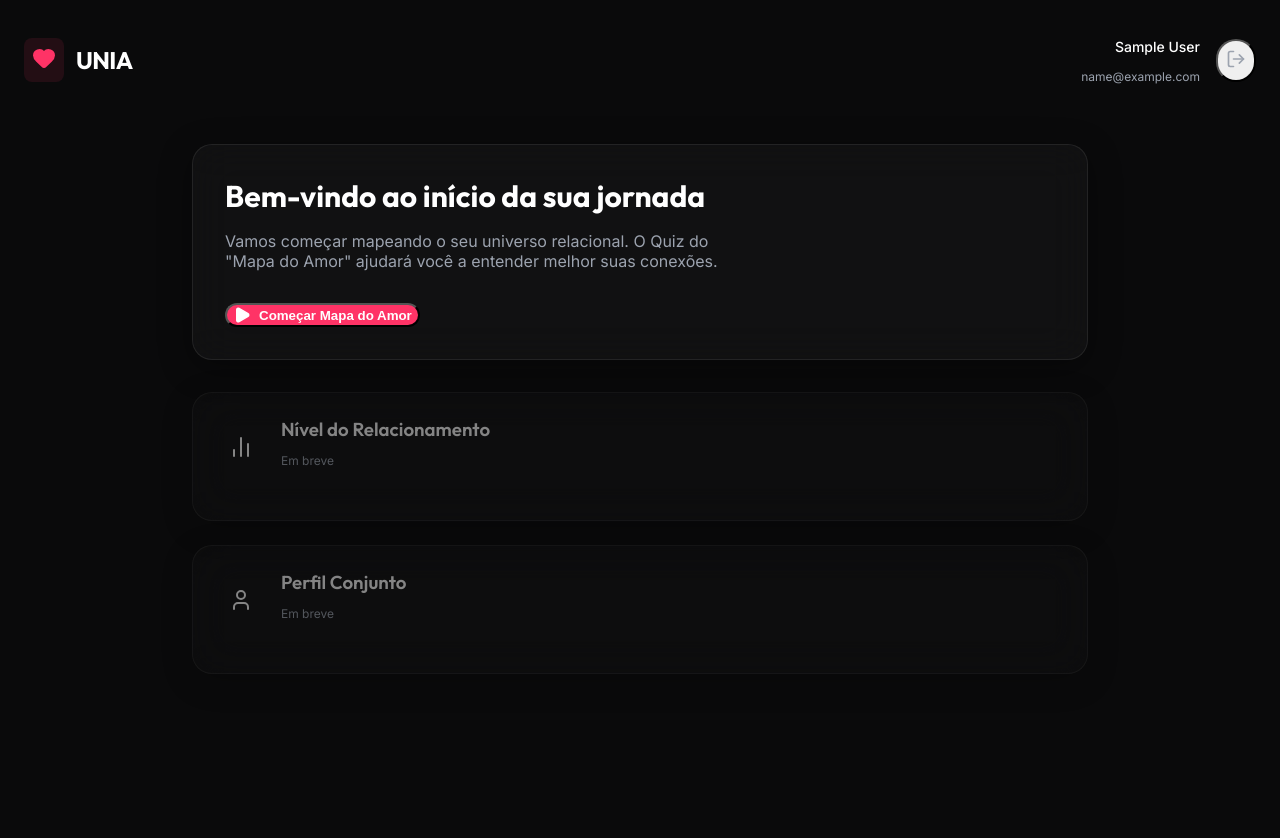
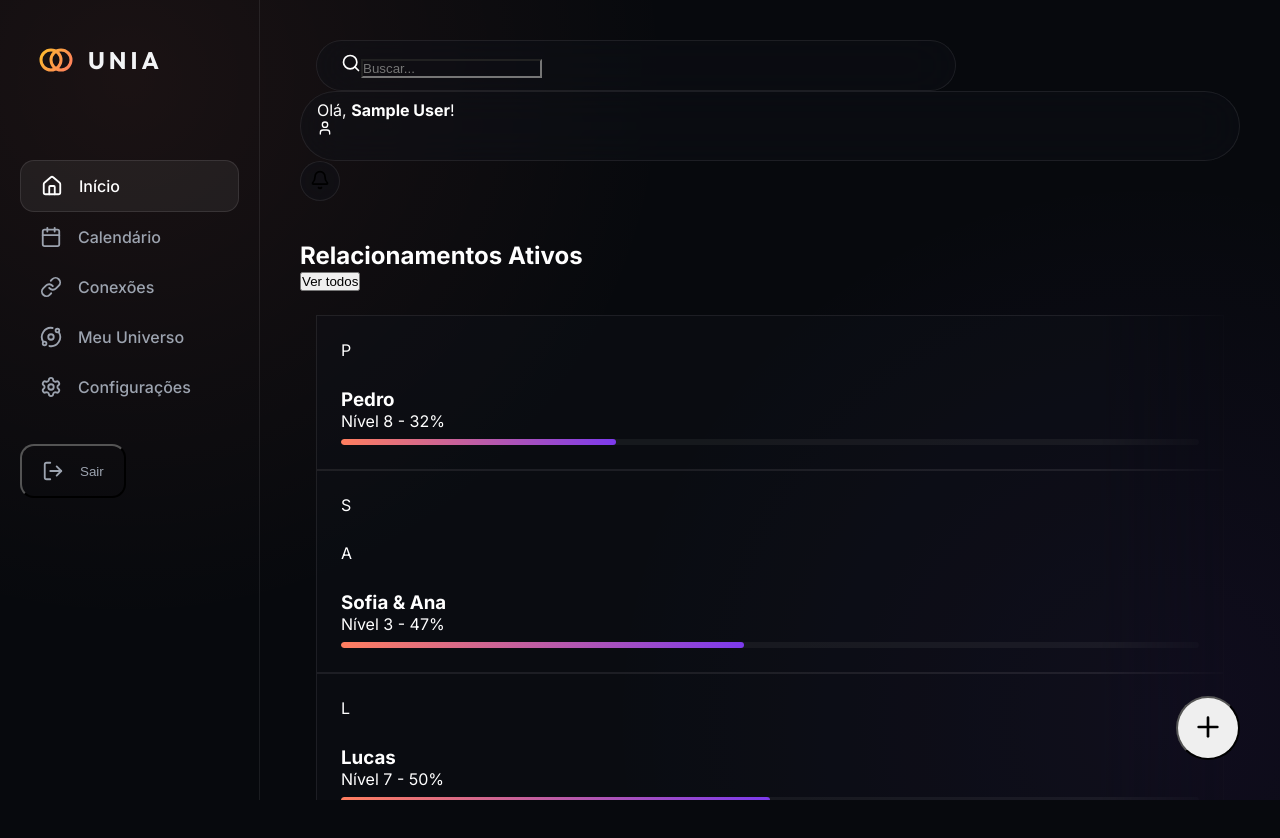
Before and after one commit to pracy1983/UNIA, a React (Vite) app in the folder frontend/: page /dashboard in a window 1280 px wide. Shown: the top 838 px of the page. After the commit the page ends 800 px from the top, so only its background shows below. Built offline with nearby package versions, Linux system fonts and the light colour scheme; sample sign-in values are in the browser's storage.

Commit message:
feat: redesign Dashboard to match reference image (Nebula theme, Sidebar, SVG logo)

```diff
--- a/frontend/src/pages/Dashboard.tsx
+++ b/frontend/src/pages/Dashboard.tsx
@@ -1,7 +1,63 @@
 import React from 'react';
+import {
+  Home,
+  Calendar,
+  Link as LinkIcon,
+  Orbit,
+  Settings,
+  Search,
+  Bell,
+  Plus,
+  Sparkles,
+  Search as SearchIcon,
+  LogOut,
+  User
+} from 'lucide-react';
+import { motion } from 'framer-motion';
 import { useNavigate } from 'react-router-dom';
-import { motion } from 'framer-motion';
-import { Heart, Play, User, LogOut, ChartNoAxesColumn as ChartColumn } from 'lucide-react';
+
+const UniaLogo = () => (
+  <div className="logo-rings mb-12 px-4 select-none">
+    <svg width="40" height="40" viewBox="0 0 40 40" fill="none" xmlns="http://www.w3.org/2000/svg">
+      <circle cx="15" cy="20" r="10" stroke="url(#logo_grad)" strokeWidth="3" />
+      <circle cx="25" cy="20" r="10" stroke="url(#logo_grad)" strokeWidth="3" />
+      <defs>
+        <linearGradient id="logo_grad" x1="5" y1="10" x2="35" y2="30" gradientUnits="userSpaceOnUse">
+          <stop stopColor="#FDBB2D" />
+          <stop offset="1" stopColor="#FF7E5F" />
+        </linearGradient>
+      </defs>
+    </svg>
+    <span style={{ color: '#F3F4F6' }}>UNIA</span>
+  </div>
+);
+
+const RelationshipCard = ({ name, level, percentage, secondaryAvatar = null }: any) => (
+  <motion.div
+    whileHover={{ y: -5 }}
+    className="glass glass-hover p-6 rounded-[24px] min-w-[280px] flex flex-col gap-4"
+  >
+    <div className="flex items-center gap-4">
+      <div className="relative flex -space-x-2">
+        <div className="w-12 h-12 rounded-full overflow-hidden border-2 border-white/10 bg-surface-light flex items-center justify-center text-xs">
+          {name.charAt(0)}
+        </div>
+        {secondaryAvatar && (
+          <div className="w-12 h-12 rounded-full overflow-hidden border-2 border-white/10 bg-surface-light flex items-center justify-center text-xs">
+            {secondaryAvatar.charAt(0)}
+          </div>
+        )}
+      </div>
+      <div>
+        <h3 className="text-lg font-semibold">{name}</h3>
+        <p className="text-sm text-muted-foreground">Nível {level} - {percentage}%</p>
+      </div>
+    </div>
+    <div className="progress-container mt-2">
+      <div className="progress-bar" style={{ width: `${percentage}%` }}></div>
+    </div>
+  </motion.div>
+);
 
 const Dashboard = () => {
   const navigate = useNavigate();
@@ -10,82 +66,220 @@ const Dashboard = () => {
   const handleLogout = () => {
     localStorage.removeItem('token');
     localStorage.removeItem('user');
-    window.location.href = '/login';
+    navigate('/login');
   };
 
   return (
-    <div className="min-h-screen p-6" style={{ background: 'var(--bg-dark)', color: 'white' }}>
-      <header className="flex justify-between items-center mb-12">
-        <div className="flex items-center gap-3">
-          <div className="p-2 rounded-lg bg-primary-light">
-            <Heart className="text-primary" size={24} fill="currentColor" />
+    <div className="app-container">
+      {/* Sidebar Sidebar */}
+      <aside className="sidebar border-r border-white/5">
+        <UniaLogo />
+
+        <nav className="flex flex-col gap-2">
+          <a href="#" className="nav-item active">
+            <Home size={22} />
+            <span>Início</span>
+          </a>
+          <a href="#" className="nav-item">
+            <Calendar size={22} />
+            <span>Calendário</span>
+          </a>
+          <a href="#" className="nav-item">
+            <LinkIcon size={22} />
+            <span>Conexões</span>
+          </a>
+          <a href="#" className="nav-item">
+            <Orbit size={22} />
+            <span>Meu Universo</span>
+          </a>
+          <a href="#" className="nav-item">
+            <Settings size={22} />
+            <span>Configurações</span>
+          </a>
+        </nav>
+
+        <div className="mt-auto">
+          <button
+            onClick={handleLogout}
+            className="nav-item w-full bg-transparent border-none cursor-pointer"
+          >
+            <LogOut size={22} />
+            <span>Sair</span>
+          </button>
         </div>
-          <h1 className="text-2xl font-bold tracking-tight">UNIA</h1>
+      </aside>
+
+      {/* Main Main */}
+      <main className="main-content">
+        {/* Header Header */}
+        <header className="flex items-center justify-between">
+          <div className="flex-1 max-w-2xl px-4">
+            <div className="glass flex items-center gap-3 px-6 py-3 rounded-full border border-white/10">
+              <SearchIcon size={20} className="text-muted-foreground" />
+              <input
+                type="text"
+                placeholder="Buscar..."
+                className="bg-transparent border-none outline-none w-full text-white placeholder:text-muted-foreground"
+              />
+            </div>
           </div>
 
-        <div className="flex items-center gap-4">
-          <div className="text-right">
-            <p className="text-sm font-medium">{user.displayName || 'Explorador'}</p>
-            <p className="text-xs text-muted-foreground">{user.email}</p>
+          <div className="flex items-center gap-6">
+            <div className="glass flex items-center gap-3 px-4 py-2 rounded-full border border-white/10">
+              <span className="text-sm font-medium">Olá, <span className="font-bold">{user.displayName || 'Beatriz'}</span>!</span>
+              <div className="w-8 h-8 rounded-full bg-primary/20 flex items-center justify-center border border-white/20">
+                <User size={16} />
               </div>
-          <button
-            onClick={handleLogout}
-            className="p-2 rounded-full hover:bg-white/5 text-muted-foreground transition-colors"
-          >
-            <LogOut size={20} />
+            </div>
+            <button className="glass w-10 h-10 rounded-full flex items-center justify-center border border-white/10 hover:bg-white/5 transition-all">
+              <Bell size={20} />
             </button>
           </div>
         </header>
 
-      <main className="max-w-4xl mx-auto">
+        {/* Relacionamentos section Relacionamentos section */}
+        <section>
+          <div className="flex items-center justify-between mb-6">
+            <h2 className="text-xl font-semibold">Relacionamentos Ativos</h2>
+            <button className="text-sm text-primary font-medium hover:underline">Ver todos</button>
+          </div>
+
+          <div className="flex gap-6 overflow-x-auto pb-6 -mx-4 px-4 mask-fade">
+            <RelationshipCard name="Pedro" level="8" percentage={32} />
+            <RelationshipCard name="Sofia & Ana" level="3" percentage={47} secondaryAvatar="A" />
+            <RelationshipCard name="Lucas" level="7" percentage={50} />
+          </div>
+        </section>
+
+        {/* Widgets Grid section Widgets Grid section */}
+        <section className="grid grid-cols-1 md:grid-cols-2 gap-8 items-start">
+
+          {/* Pílula do Dia Widget Pílula do Dia Widget */}
           <motion.div
-          initial={{ opacity: 0, y: 20 }}
-          animate={{ opacity: 1, y: 0 }}
-          className="glass-card mb-8 p-8 relative overflow-hidden"
+            initial={{ opacity: 0, x: -20 }}
+            animate={{ opacity: 1, x: 0 }}
+            className="glass p-8 rounded-[32px] border border-white/10"
           >
-          <div className="relative z-10">
-            <h2 className="text-3xl font-bold mb-4">Bem-vindo ao início da sua jornada</h2>
-            <p className="text-muted-foreground mb-8 max-w-lg">
-              Vamos começar mapeando o seu universo relacional. O Quiz do "Mapa do Amor" ajudará você a entender melhor suas conexões.
-            </p>
+            <h3 className="text-lg font-semibold mb-6">Pílula do Dia</h3>
+            <p className="text-muted-foreground mb-8 text-center px-4">Como foi sua conexão com Sofia hoje?</p>
+
+            <div className="flex flex-col gap-3 max-w-[280px] mx-auto">
               <button
                 onClick={() => navigate('/onboarding')}
-              className="px-6 py-3 rounded-xl bg-primary text-white font-semibold flex items-center gap-2 hover:opacity-90 transition-opacity"
+                className="btn-pill w-full bg-white/5 border-white/20 hover:bg-white/10 py-3 text-center"
               >
-              <Play size={18} fill="currentColor" />
-              Começar Mapa do Amor
+                Excelente
+              </button>
+              <button className="btn-pill w-full border-white/10 hover:bg-white/5 py-3 text-center">
+                Normal
+              </button>
+              <button className="btn-pill w-full border-white/10 hover:bg-white/5 py-3 text-center">
+                Melhorável
               </button>
             </div>
-
-          <div className="absolute top-0 right-0 w-64 h-64 bg-primary/20 blur-[100px] pointer-events-none" />
           </motion.div>
 
-        <div className="grid grid-cols-1 md:grid-cols-2 gap-6">
-          <div className="glass-card p-6 border border-white/5 opacity-50 cursor-not-allowed">
-            <div className="flex items-center gap-4 mb-4">
-              <div className="p-3 rounded-xl bg-purple-500/10 text-purple-400">
-                <ChartColumn size={24} />
-              </div>
-              <div>
-                <h3 className="font-semibold">Nível do Relacionamento</h3>
-                <p className="text-xs text-muted-foreground">Em breve</p>
-              </div>
-            </div>
+          {/* AI Insight Widget AI Insight Widget */}
+          <motion.div
+             initial={{ opacity: 0, x: 20 }}
+             animate={{ opacity: 1, x: 0 }}
+             className="glass p-8 rounded-[32px] border border-white/10 relative overflow-hidden group shadow-[0_0_50px_rgba(255,126,95,0.05)]"
+          >
+            <div className="absolute top-0 right-0 w-32 h-32 bg-primary/10 blur-[60px] rounded-full -translate-y-1/2 translate-x-1/2"></div>
+
+            <div className="flex flex-col items-center text-center gap-6 relative z-10">
+              <div className="w-12 h-12 rounded-full bg-primary-light flex items-center justify-center border border-primary/20">
+                <Sparkles size={24} className="text-primary" />
               </div>
 
-          <div className="glass-card p-6 border border-white/5 opacity-50 cursor-not-allowed">
-            <div className="flex items-center gap-4 mb-4">
-              <div className="p-3 rounded-xl bg-blue-500/10 text-blue-400">
-                <User size={24} />
+              <div>
+                <h3 className="text-xl font-bold mb-2">Alerta UNIA: Previsão de Conexão Profunda!</h3>
+                <p className="text-muted-foreground text-sm max-w-xs mx-auto">
+                  Sugerimos um encontro com Pedro neste fim de semana.
+                </p>
               </div>
-              <div>
-                <h3 className="font-semibold">Perfil Conjunto</h3>
-                <p className="text-xs text-muted-foreground">Em breve</p>
+
+              <button className="btn-pill bg-white/5 border-white/20 hover:bg-white/10 px-8 py-3 font-semibold mt-4">
+                Ver Detalhes
+              </button>
             </div>
-            </div>
-          </div>
-        </div>
+          </motion.div>
+
+        </section>
+
+        {/* Floating Action Button (FAB) Floating Action Button (FAB) */}
+        <motion.button
+          whileHover={{ scale: 1.1 }}
+          whileTap={{ scale: 0.9 }}
+          className="fixed bottom-10 right-10 w-16 h-16 rounded-full bg-gradient-to-br from-primary to-secondary flex items-center justify-center shadow-lg shadow-primary/20 border border-white/10 z-50 text-white cursor-pointer"
+        >
+          <Plus size={32} />
+        </motion.button>
       </main>
+
+      {/* Styled JSX for utility grid from old CSS */}
+      <style>{`
+        .mask-fade {
+          -webkit-mask-image: linear-gradient(to right, black 85%, transparent 100%);
+          mask-image: linear-gradient(to right, black 85%, transparent 100%);
+        }
+        .grid { display: grid; }
+        .grid-cols-1 { grid-template-columns: repeat(1, minmax(0, 1fr)); }
+        @media (min-width: 768px) {
+          .grid-cols-2 { grid-template-columns: repeat(2, minmax(0, 1fr)); }
+        }
+        .text-2xl { font-size: 1.5rem; }
+        .text-3xl { font-size: 1.875rem; }
+        .font-bold { font-weight: 700; }
+        .items-center { align-items: center; }
+        .justify-between { justify-content: space-between; }
+        .flex-1 { flex: 1 1 0%; }
+        .flex-col { flex-direction: column; }
+        .mx-auto { margin-left: auto; margin-right: auto; }
+        .rounded-full { border-radius: 9999px; }
+        .gap-2 { gap: 0.5rem; }
+        .gap-3 { gap: 0.75rem; }
+        .gap-4 { gap: 1rem; }
+        .gap-6 { gap: 1.5rem; }
+        .gap-8 { gap: 2rem; }
+        .p-6 { padding: 1.5rem; }
+        .p-8 { padding: 2rem; }
+        .px-4 { padding-left: 1rem; padding-right: 1rem; }
+        .px-6 { padding-left: 1.5rem; padding-right: 1.5rem; }
+        .py-2 { padding-top: 0.5rem; padding-bottom: 0.5rem; }
+        .py-3 { padding-top: 0.75rem; padding-bottom: 0.75rem; }
+        .mt-2 { margin-top: 0.5rem; }
+        .mt-4 { margin-top: 1rem; }
+        .mb-2 { margin-bottom: 0.5rem; }
+        .mb-6 { margin-bottom: 1.5rem; }
+        .mb-8 { margin-bottom: 2rem; }
+        .mb-12 { margin-bottom: 3rem; }
+        .max-w-xs { max-width: 20rem; }
+        .max-w-2xl { max-width: 42rem; }
+        .min-w-\\[280px\\] { min-width: 280px; }
+        .w-8 { width: 2rem; }
+        .h-8 { height: 2rem; }
+        .w-10 { width: 2.5rem; }
+        .h-10 { height: 2.5rem; }
+        .w-12 { width: 3rem; }
+        .h-12 { height: 3rem; }
+        .w-16 { width: 4rem; }
+        .h-16 { height: 4rem; }
+        .w-32 { width: 8rem; }
+        .h-32 { height: 8rem; }
+        .h-64 { height: 16rem; }
+        .z-50 { z-index: 50; }
+        .relative { position: relative; }
+        .fixed { position: fixed; }
+        .absolute { position: absolute; }
+        .top-0 { top: 0; }
+        .right-0 { right: 0; }
+        .bottom-10 { bottom: 2.5rem; }
+        .right-10 { right: 2.5rem; }
+        .bg-transparent { background-color: transparent; }
+        .outline-none { outline: 2px solid transparent; outline-offset: 2px; }
+        .select-none { user-select: none; }
+      `}</style>
     </div>
   );
 };
--- a/frontend/src/styles/globals.css
+++ b/frontend/src/styles/globals.css
@@ -1,173 +1,163 @@
 @import url('https://fonts.googleapis.com/css2?family=Inter:wght@400;500;600;700&family=Outfit:wght@400;600;700&display=swap');
 
 :root {
-  /* Colors */
-  --primary: #FF3366;
-  --primary-light: rgba(255, 51, 102, 0.1);
-  --secondary: #7C3AED;
-  --bg-dark: #0A0A0B;
-  --surface: #121214;
-  --surface-light: #1A1A1E;
+  /* Colors from Image */
+  --bg-dark: #07090D;
+  --bg-nebula: radial-gradient(circle at 10% 10%, rgba(255, 126, 95, 0.08) 0%, transparent 40%),
+               radial-gradient(circle at 90% 90%, rgba(124, 58, 237, 0.08) 0%, transparent 40%),
+               #07090D;
 
-  /* Text */
-  --text-main: #F3F4F6;
+  --primary: #FF7E5F; /* Coral/Orange from progress bar */
+  --secondary: #7C3AED; /* Violet from progress bar */
+  --accent-gold: linear-gradient(135deg, #FDBB2D 0%, #FF7E5F 100%);
+
+  --glass: rgba(255, 255, 255, 0.03);
+  --glass-hover: rgba(255, 255, 255, 0.06);
+  --glass-border: rgba(255, 255, 255, 0.08);
+  --glass-thick: rgba(15, 18, 25, 0.4);
+
+  --text-main: #FFFFFF;
   --text-muted: #9CA3AF;
 
-  /* Glassmorphism */
-  --glass: rgba(255, 255, 255, 0.03);
-  --glass-border: rgba(255, 255, 255, 0.08);
-
-  /* Utilities */
-  --radius-sm: 12px;
-  --radius-md: 20px;
-  --radius-lg: 32px;
-  --transition: all 0.3s cubic-bezier(0.4, 0, 0.2, 1);
+  --radius-pill: 9999px;
+  --radius-lg: 24px;
+  --radius-md: 16px;
 
   font-family: 'Inter', sans-serif;
-  background-color: var(--bg-dark);
-  color: var(--text-main);
-  -webkit-font-smoothing: antialiased;
+}
+
+* {
+  margin: 0;
+  padding: 0;
+  box-sizing: border-box;
 }
 
 body {
-  margin: 0;
-  overflow-x: hidden;
-  background: var(--bg-dark);
+  background: var(--bg-nebula);
+  color: var(--text-main);
+  min-height: 100vh;
+  overflow: hidden; /* Dashboard is usually a single view */
 }
 
-h1, h2, h3, h4 {
-  font-family: 'Outfit', sans-serif;
-  margin: 0;
+/* Glassmorphism Base */
+.glass {
+  background: var(--glass-thick);
+  backdrop-filter: blur(25px);
+  -webkit-backdrop-filter: blur(25px);
+  border: 1px solid var(--glass-border);
+  transition: all 0.3s ease;
 }
 
-/* Global Styles */
-.glass-card {
-  background: var(--glass);
-  backdrop-filter: blur(20px);
-  -webkit-backdrop-filter: blur(20px);
-  border: 1px solid var(--glass-border);
-  border-radius: var(--radius-md);
-  box-shadow: 0 8px 32px 0 rgba(0, 0, 0, 0.37);
+.glass-hover:hover {
+  background: var(--glass-hover);
+  border-color: rgba(255, 255, 255, 0.15);
 }
 
-.btn-primary {
-  background: linear-gradient(135deg, var(--primary) 0%, var(--secondary) 100%);
-  color: white !important;
-  border: none;
-  font-weight: 600;
-  transition: var(--transition);
-  cursor: pointer;
-  padding: 12px 24px;
+/* Scrollbar styling */
+::-webkit-scrollbar {
+  width: 6px;
+  height: 6px;
+}
+::-webkit-scrollbar-track {
+  background: transparent;
+}
+::-webkit-scrollbar-thumb {
+  background: var(--glass-border);
+  border-radius: 10px;
+}
+::-webkit-scrollbar-thumb:hover {
+  background: rgba(255, 255, 255, 0.2);
+}
+
+/* Sidebar Specific */
+.sidebar {
+  width: 260px;
+  height: 100vh;
+  padding: 40px 20px;
+  display: flex;
+  flex-direction: column;
+  gap: 32px;
+  border-right: 1px solid var(--glass-border);
+}
+
+/* Layout Container */
+.app-container {
+  display: flex;
+  height: 100vh;
+}
+
+.main-content {
+  flex: 1;
+  padding: 40px;
+  overflow-y: auto;
+  display: flex;
+  flex-direction: column;
+  gap: 40px;
+}
+
+/* Sidebar Nav */
+.nav-item {
   display: flex;
   align-items: center;
-  justify-content: center;
-  gap: 8px;
+  gap: 16px;
+  padding: 14px 20px;
+  border-radius: 14px;
+  color: var(--text-muted);
+  text-decoration: none;
+  font-weight: 500;
+  transition: all 0.2s ease;
 }
 
-.btn-primary:hover:not(:disabled) {
-  transform: translateY(-2px);
-  box-shadow: 0 10px 20px -5px rgba(255, 51, 102, 0.4);
+.nav-item.active {
+  background: var(--glass-hover);
+  color: var(--text-main);
+  border: 1px solid rgba(255, 255, 255, 0.1);
 }
 
-.btn-primary:active:not(:disabled) {
-  transform: translateY(0);
+.nav-item:hover:not(.active) {
+  color: var(--text-main);
 }
 
-.btn-primary:disabled {
-  opacity: 0.5;
-  cursor: not-allowed;
+/* Progress Bar */
+.progress-container {
+  width: 100%;
+  height: 6px;
+  background: rgba(255, 255, 255, 0.05);
+  border-radius: 10px;
+  overflow: hidden;
 }
 
-/* Layout Utilities (replacing Tailwind where needed) */
-.min-h-screen { min-height: 100vh; }
-.flex { display: flex; }
-.flex-col { flex-direction: column; }
-.items-center { align-items: center; }
-.justify-center { justify-content: center; }
-.justify-between { justify-content: space-between; }
-.gap-2 { gap: 0.5rem; }
-.gap-3 { gap: 0.75rem; }
-.gap-4 { gap: 1rem; }
-.gap-6 { gap: 1.5rem; }
-.p-2 { padding: 0.5rem; }
-.p-3 { padding: 0.75rem; }
-.p-4 { padding: 1rem; }
-.p-6 { padding: 1.5rem; }
-.p-8 { padding: 2rem; }
-.p-10 { padding: 2.5rem; }
-.p-12 { padding: 3rem; }
-.mb-2 { margin-bottom: 0.5rem; }
-.mb-4 { margin-bottom: 1rem; }
-.mb-6 { margin-bottom: 1.5rem; }
-.mb-8 { margin-bottom: 2rem; }
-.mb-12 { margin-bottom: 3rem; }
-.mt-2 { margin-top: 0.5rem; }
-.mt-4 { margin-top: 1rem; }
-.mx-auto { margin-left: auto; margin-right: auto; }
-.ml-4 { margin-left: 1rem; }
-
-.text-xs { font-size: 0.75rem; }
-.text-sm { font-size: 0.875rem; }
-.text-lg { font-size: 1.125rem; }
-.text-2xl { font-size: 1.5rem; }
-.text-3xl { font-size: 1.875rem; }
-.text-4xl { font-size: 2.25rem; }
-.font-bold { font-weight: 700; }
-.font-medium { font-weight: 500; }
-.font-semibold { font-weight: 600; }
-.text-center { text-align: center; }
-.text-right { text-align: right; }
-.tracking-tight { letter-spacing: -0.025em; }
-.tracking-widest { letter-spacing: 0.1em; }
-.uppercase { text-transform: uppercase; }
-
-.text-primary { color: var(--primary); }
-.text-muted-foreground { color: var(--text-muted); }
-.text-white { color: #ffffff; }
-
-.w-full { width: 100%; }
-.w-64 { width: 16rem; }
-.w-10 { width: 2.5rem; }
-.h-full { height: 100%; }
-.h-2 { height: 0.5rem; }
-.h-64 { height: 16rem; }
-.max-w-md { max-width: 28rem; }
-.max-w-lg { max-width: 32rem; }
-.max-w-2xl { max-width: 42rem; }
-.max-w-4xl { max-width: 56rem; }
-
-.rounded-lg { border-radius: 8px; }
-.rounded-xl { border-radius: 12px; }
-.rounded-full { border-radius: 9999px; }
-.overflow-hidden { overflow: hidden; }
-.bg-primary { background-color: var(--primary); }
-.bg-primary-light { background-color: var(--primary-light); }
-.bg-surface-light { background-color: var(--surface-light); }
-
-.opacity-50 { opacity: 0.5; }
-.pointer-events-none { pointer-events: none; }
-.relative { position: relative; }
-.absolute { position: absolute; }
-.top-0 { top: 0; }
-.right-0 { right: 0; }
-.z-10 { z-index: 10; }
-.blur-\[100px\] { filter: blur(100px); }
-
-.grid { display: grid; }
-.grid-cols-1 { grid-template-columns: repeat(1, minmax(0, 1fr)); }
-@media (min-width: 768px) {
-  .grid-cols-2 { grid-template-columns: repeat(2, minmax(0, 1fr)); }
+.progress-bar {
+  height: 100%;
+  background: linear-gradient(90deg, var(--primary), var(--secondary));
+  border-radius: 10px;
 }
 
-.animate-spin { animation: spin 1s linear infinite; }
-@keyframes spin {
-  from { transform: rotate(0deg); }
-  to { transform: rotate(360deg); }
+/* Buttons */
+.btn-pill {
+  padding: 10px 24px;
+  border-radius: var(--radius-pill);
+  border: 1px solid var(--glass-border);
+  background: var(--glass);
+  color: var(--text-main);
+  font-size: 14px;
+  font-weight: 500;
+  cursor: pointer;
+  transition: all 0.2s ease;
 }
 
-/* Desktop sizing */
-main {
-  width: 100%;
-  max-width: 1200px;
-  margin: 0 auto;
+.btn-pill:hover {
+  background: var(--glass-hover);
+  border-color: rgba(255, 255, 255, 0.2);
 }
+
+/* Logo Utility */
+.logo-rings {
+  display: flex;
+  align-items: center;
+  gap: 12px;
+  font-family: 'Outfit', sans-serif;
+  font-weight: 700;
+  font-size: 24px;
+  letter-spacing: 4px;
+}
```
Lines whose indentation alone changed are shown as unchanged.
